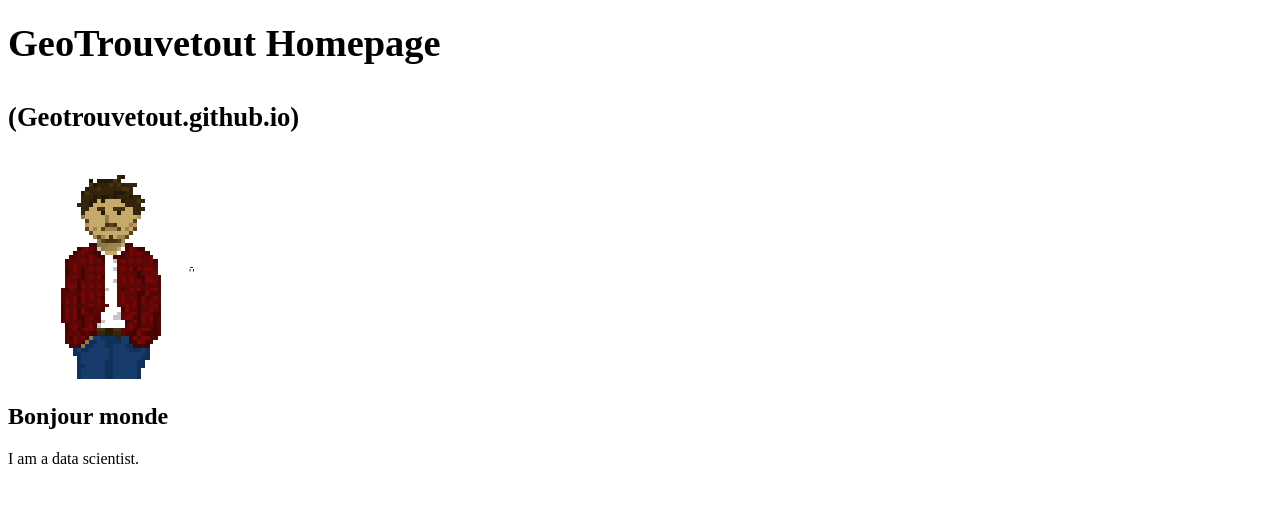
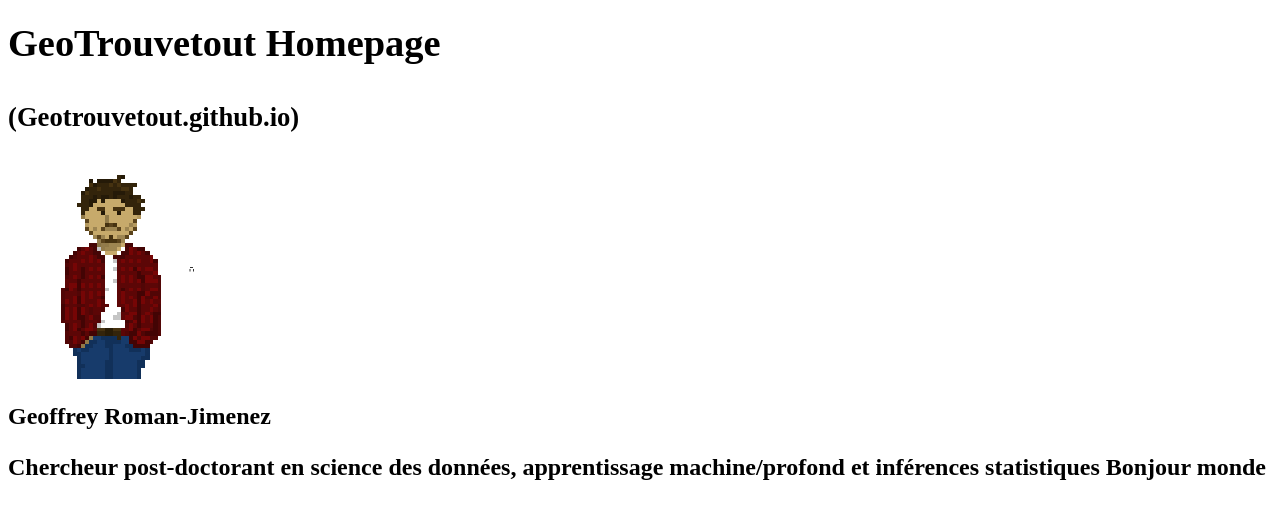
Before and after one commit to GeoTrouvetout/Geotrouvetout.github.io, a plain HTML site: page index.html in a window 1280 px wide. Drawn offline with Linux system fonts and the light colour scheme.

Commit message:
modified:   index.html

```diff
--- a/index.html
+++ b/index.html
@@ -14,8 +14,11 @@
 
 <div class="odd">
 <img src="img/grj.png" alt="GRJ">
-<h2>Bonjour monde</h2>
-<p>I am a data scientist.</p>
+<h2>
+    Geoffrey Roman-Jimenez
+
+    <p> Chercheur post-doctorant en science des données, apprentissage machine/profond et inférences statistiques Bonjour monde </p>
+    </h2>
 </div>
 </body>
 </html>
```
